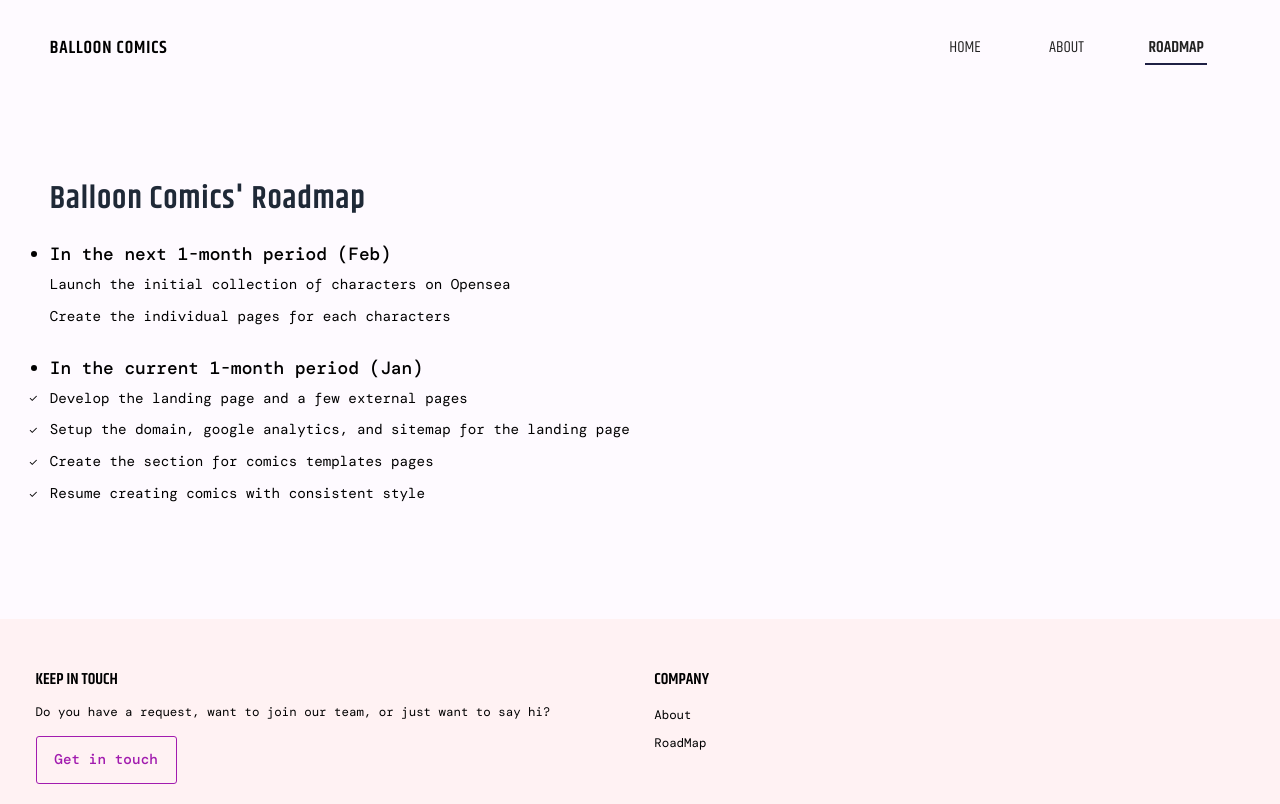
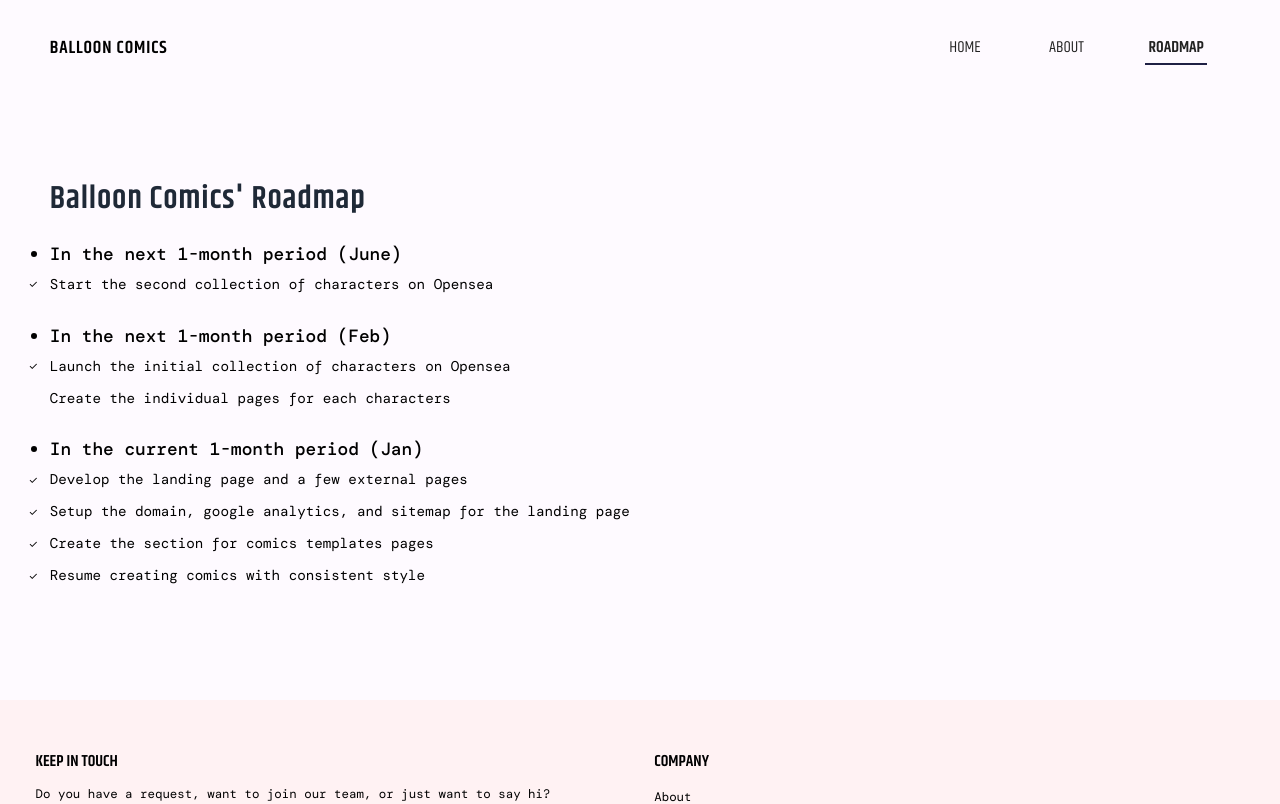
Before and after one commit to DeolaJ/balloon-comics, a Next.js app: page /roadmap in a window 1280 px wide. Shown: the top 804 px of the page. Built offline with nearby package versions, Linux system fonts and the light colour scheme; a web font is replaced by a local one.

Commit message:
update: add to the roadmap
Signed-off-by: Adeola Adeyemo <adeola.adeyemoj@yahoo.com>

```diff
--- a/src/components/Roadmap/roadmap.tsx
+++ b/src/components/Roadmap/roadmap.tsx
@@ -28,11 +28,20 @@ const roadmap = [
     list: [
       {
         text: 'Launch the initial collection of characters on Opensea',
-        checked: false,
+        checked: true,
       },
       {
         text: 'Create the individual pages for each characters',
         checked: false,
+      },
+    ],
+  },
+  {
+    title: 'In the next 1-month period (June)',
+    list: [
+      {
+        text: 'Start the second collection of characters on Opensea',
+        checked: true,
       },
     ],
   },
```
